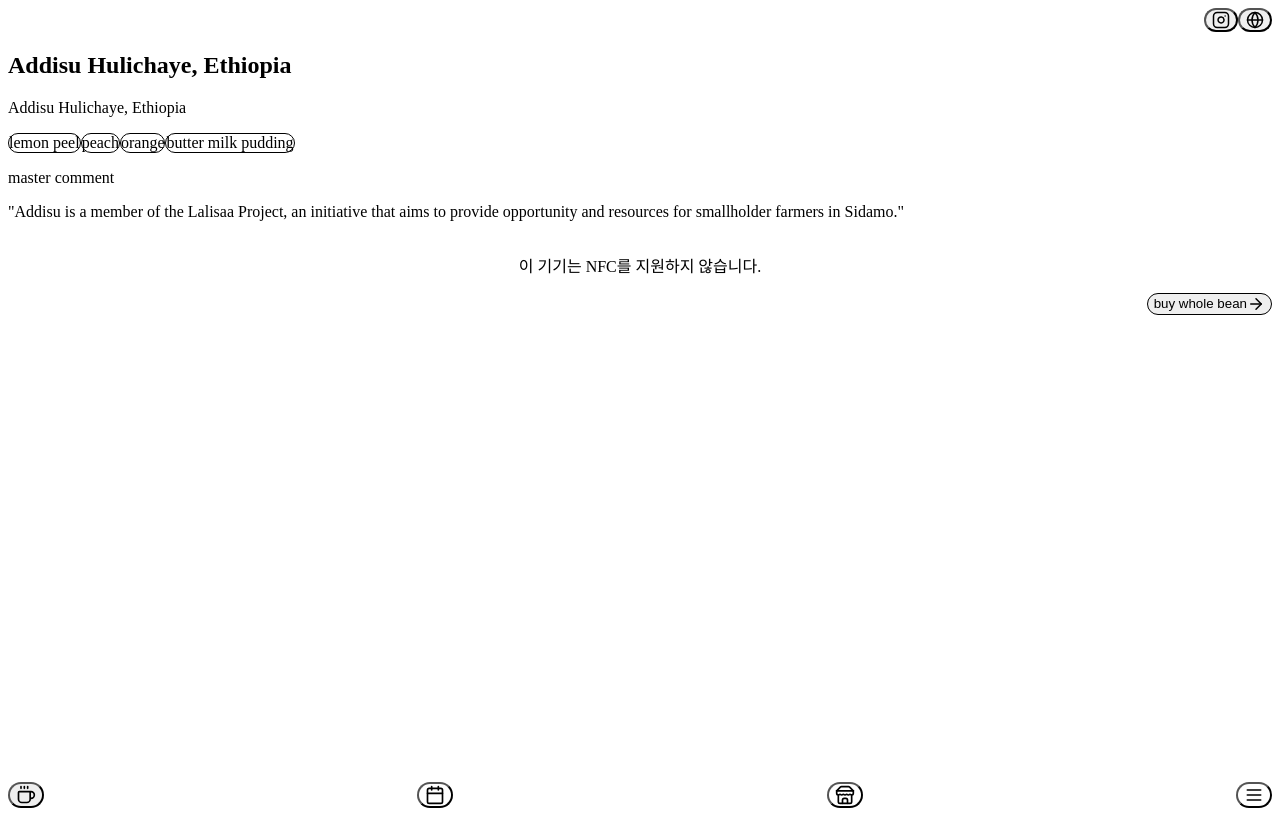
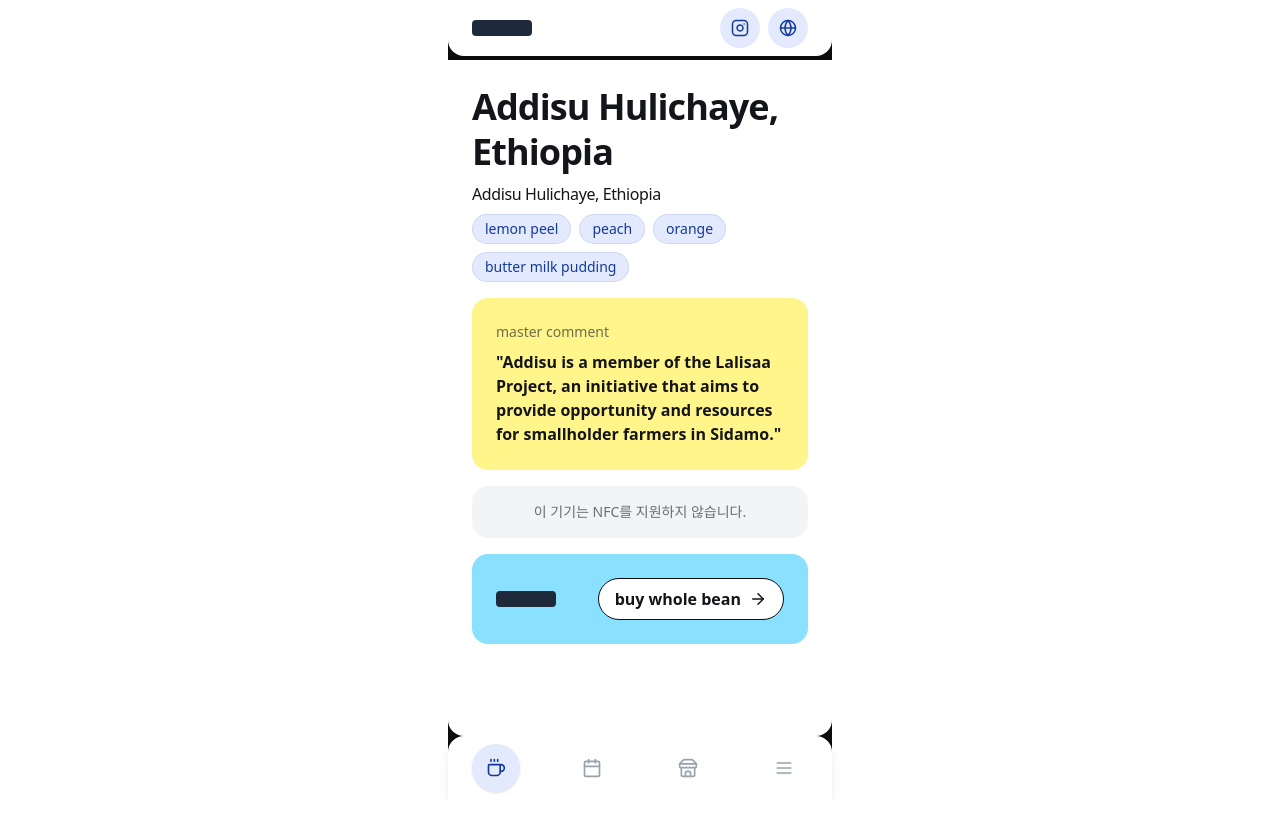
Before and after one commit to 309dot/coffee-nfc, a React (Vite) app: page / in a window 1280 px wide. Built offline with nearby package versions, Linux system fonts and the light colour scheme.

Commit message:
Fix Tailwind CSS v4 configuration and custom colors

```diff
--- a/src/index.css
+++ b/src/index.css
@@ -1,4 +1,14 @@
 @import url('https://fonts.googleapis.com/css2?family=Inter:wght@300;400;500;600;700;800;900&display=swap');
-@tailwind base;
-@tailwind components;
-@tailwind utilities;
+@import "tailwindcss";
+
+@theme {
+  --color-dark-navy: #0B0C0E;
+  --color-text-primary: #14151A;
+  --color-badge-bg: #E3EAFD;
+  --color-badge-text: #133A9A;
+  --color-comment-bg: #FFF58A;
+  --color-cta-bg: #8AE0FF;
+  --color-text-muted: rgba(15, 19, 36, 0.6);
+
+  --font-family-inter: Inter, sans-serif;
+}
--- a/tailwind.config.js
+++ /dev/null
@@ -1,24 +0,0 @@
-/** @type {import('tailwindcss').Config} */
-export default {
-  content: [
-    "./index.html",
-    "./src/**/*.{js,ts,jsx,tsx}",
-  ],
-  theme: {
-    extend: {
-      fontFamily: {
-        'inter': ['Inter', 'sans-serif'],
-      },
-      colors: {
-        'dark-navy': '#0B0C0E',
-        'text-primary': '#14151A',
-        'badge-bg': '#E3EAFD',
-        'badge-text': '#133A9A',
-        'comment-bg': '#FFF58A',
-        'cta-bg': '#8AE0FF',
-        'text-muted': 'rgba(15, 19, 36, 0.6)',
-      },
-    },
-  },
-  plugins: [],
-}
```
